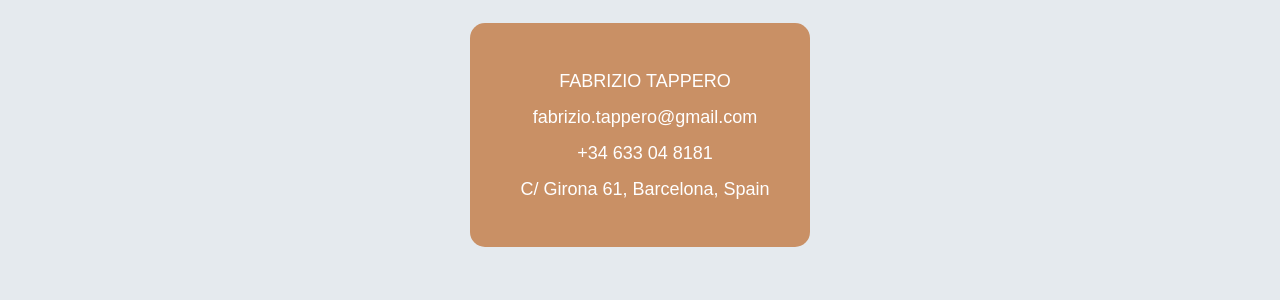
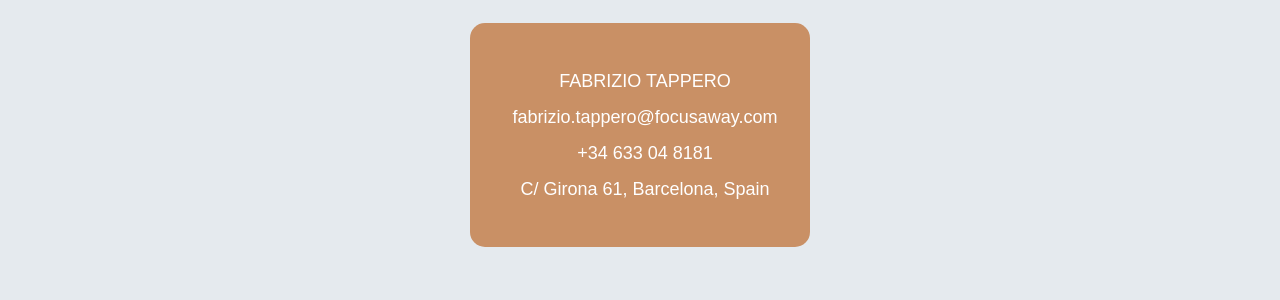
Before and after one commit to fabriziotappero/focusaway.com, a Jekyll site: the page built from index.html, in a window 1280 px wide and 900 px high, scrolled down 5033 px. Shown: the part 153-453 px from the top of the window. Built offline with Jekyll 4.4.1, drawn with Linux system fonts in a browser that asks for light colours; nearby versions of some CDN libraries; some web fonts are replaced.

Commit message:
Update settings.yml
changed mail address

```diff
--- a/_data/settings.yml
+++ b/_data/settings.yml
@@ -4,7 +4,7 @@
 
 title: making videos people want to watch
 description: Helping you to get your message across
-email: fabrizio.tappero@gmail.com
+email: fabrizio.tappero@focusaway.com
 tel: +34 633 04 8181
 
 # NOTE: The Logo and Background image are defined in the all.sass document.
```
